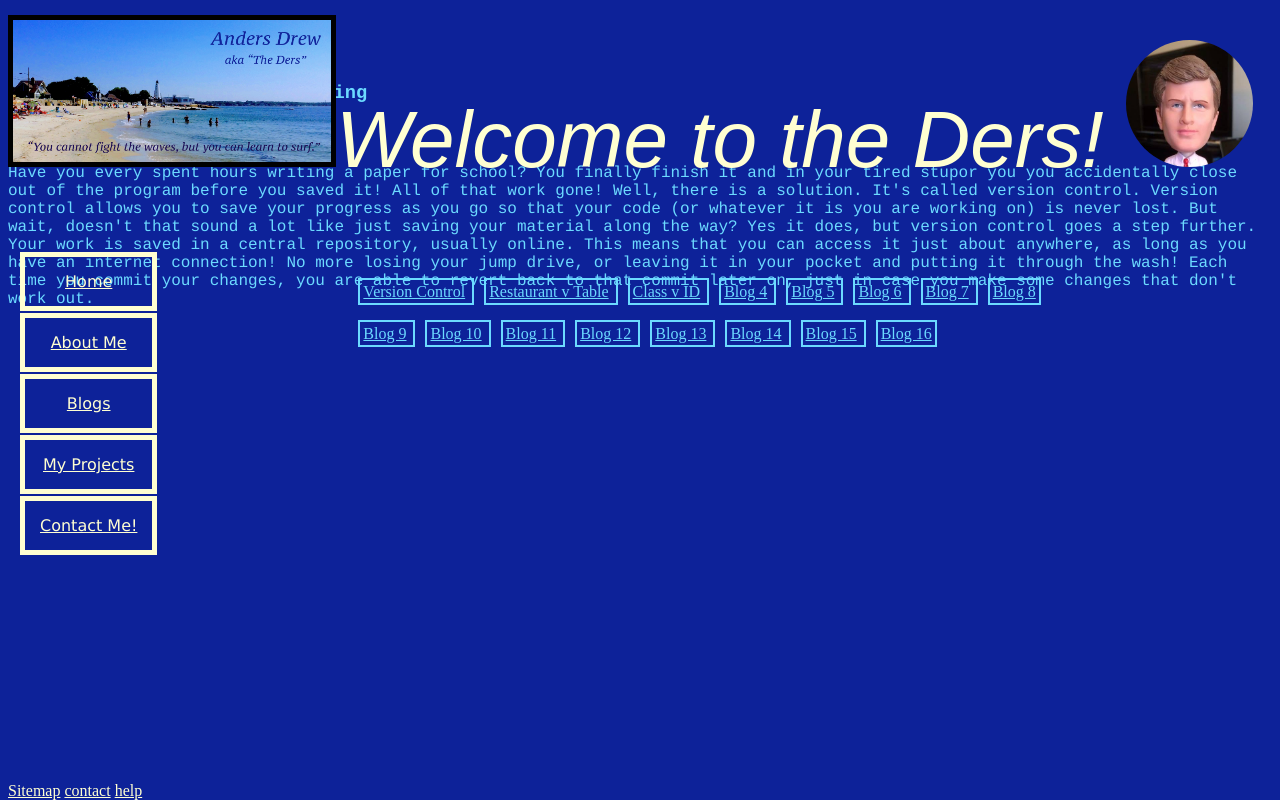
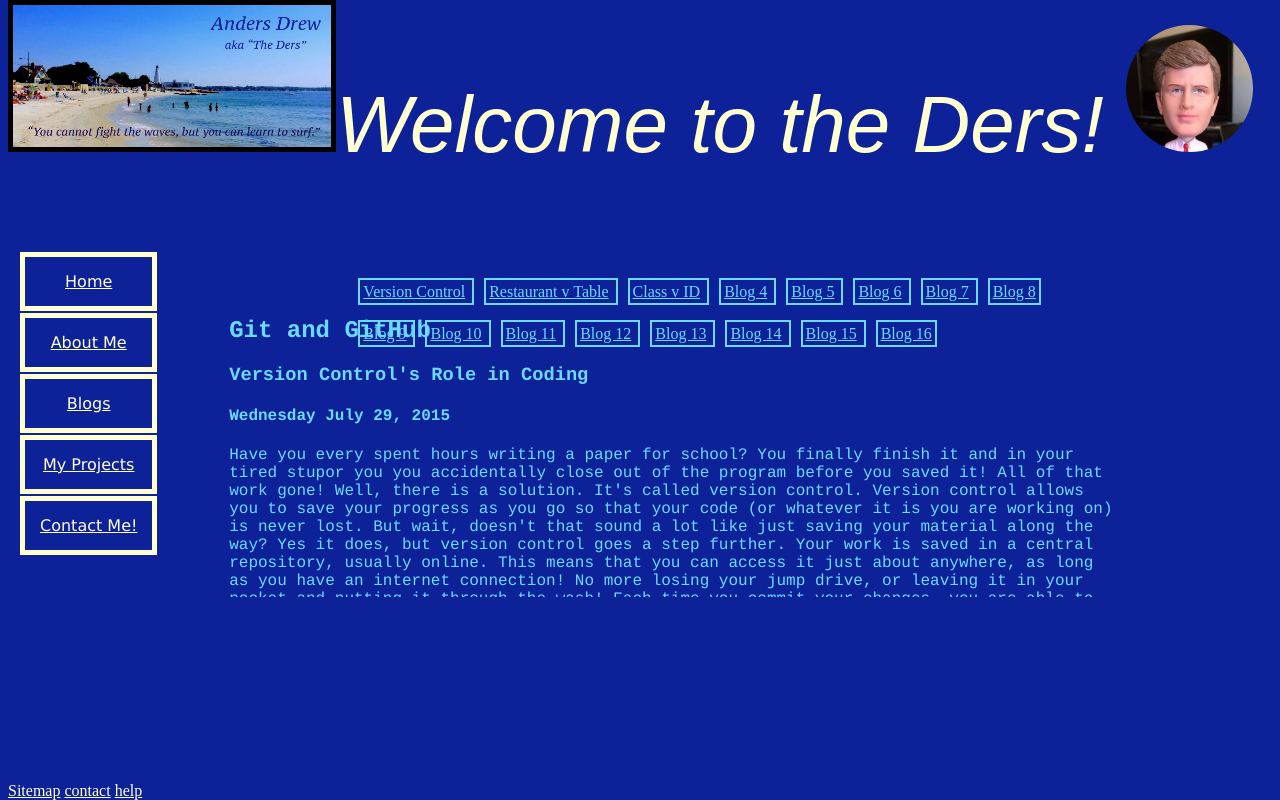
Before and after one commit to cernalanders/cernalanders.github.io, a plain HTML site: page blog/t1-git-blog.html in a window 1280 px wide. Drawn offline with Linux system fonts and the light colour scheme.

Commit message:
blog fixes

```diff
--- a/stylesheets/default.css
+++ b/stylesheets/default.css
@@ -30,6 +30,7 @@ header {
   font-style: italic;
   color: #FFFFD1;
   position: fixed;
+  top: 0%;
 }
 
 #logo {
@@ -124,9 +125,12 @@ header {
 }
 
 #blog {
+position: relative;
   color: #6CDAFF;
   font-family: Courier;
   overflow: auto;
   height: 300px;
-  margin-top: 15px;
+  width: 70%;
+  margin-top: 23.5%;
+  left: 17.5%;
 }
```
Also changed, not shown: blog/c1-chef-kitchen.html (+3 -2 lines).
